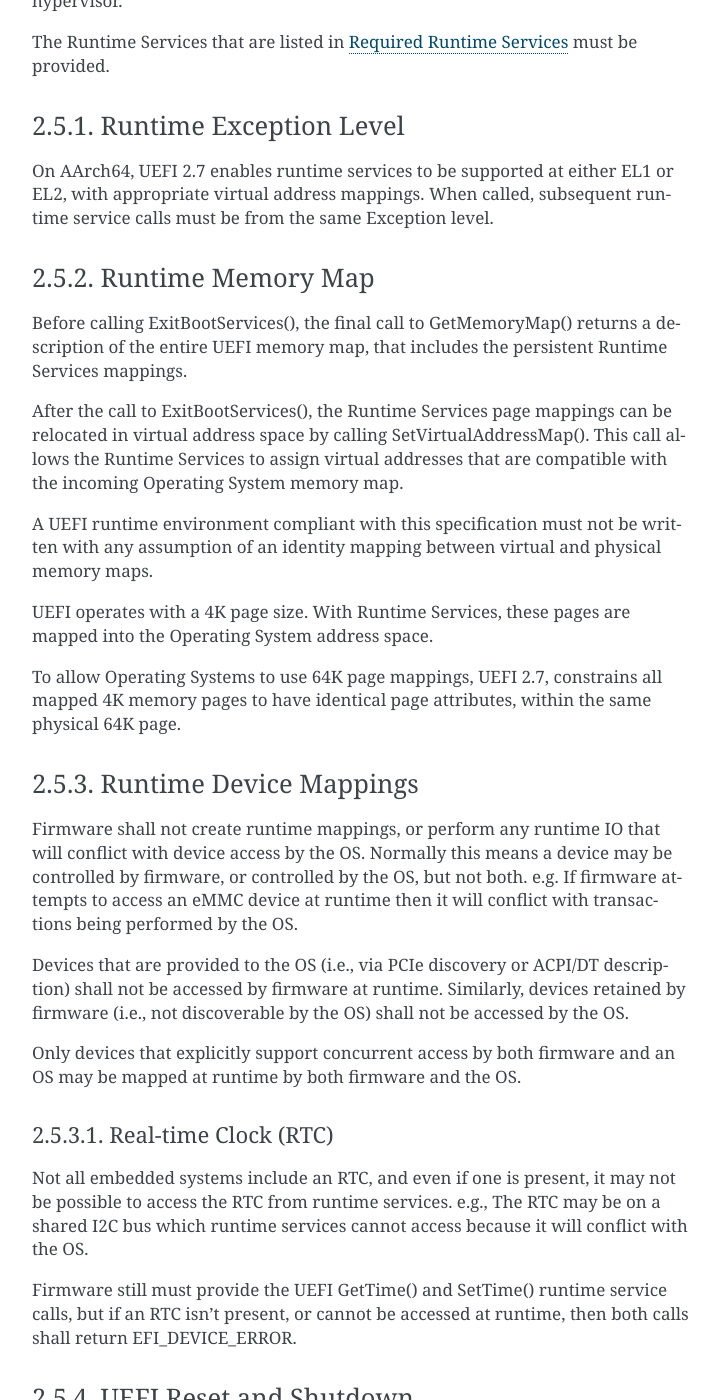
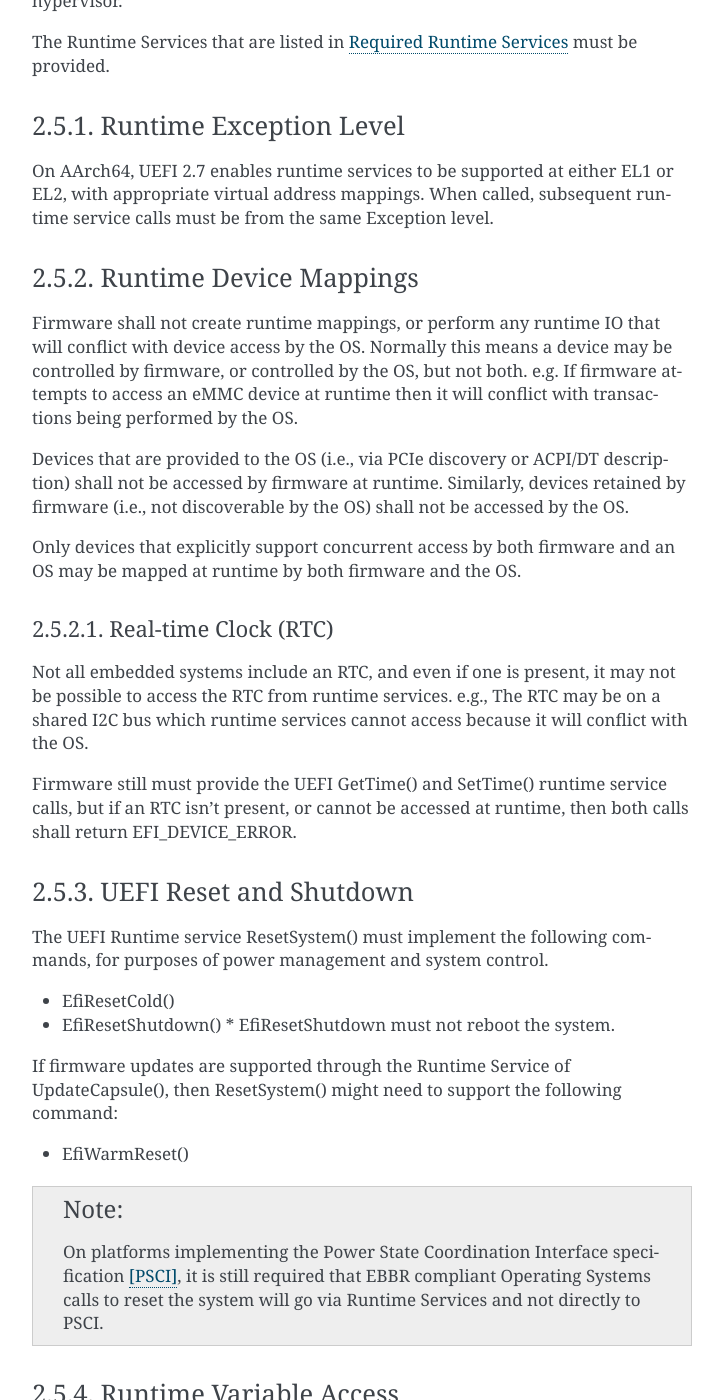
Before and after one commit to ARM-software/ebbr, a Sphinx documentation site: the page built from source/chapter2-uefi.rst, in a window 1280 px wide and 1400 px high, scrolled down 2421 px. Shown: the whole window, without its empty margins (388-1111 px from the left). Built offline with Sphinx 7.4.7, drawn with Linux system fonts in a browser that asks for light colours; some of the changed text lies outside the part shown.

Commit message:
Remove UEFI Runtime Memory Map section
The UEFI spec already covers the requirements on the runtime memory map.
No need to have a whole section on it here.

Signed-off-by: Grant Likely <grant.likely@arm.com>
Reviewed-by: Peter Robinson <pbrobinson@gmail.com>

```diff
--- a/source/chapter2-uefi.rst
+++ b/source/chapter2-uefi.rst
@@ -119,29 +119,6 @@ EL1 or EL2, with appropriate virtual address mappings.
 When called, subsequent runtime service calls must be from the same Exception
 level.
 
-Runtime Memory Map
-------------------
-
-Before calling ExitBootServices(), the final call to GetMemoryMap() returns a
-description of the entire UEFI memory map, that includes the persistent Runtime
-Services mappings.
-
-After the call to ExitBootServices(), the Runtime Services page mappings can be
-relocated in virtual address space by calling SetVirtualAddressMap().
-This call allows the Runtime Services to assign virtual addresses that are
-compatible with the incoming Operating System memory map.
-
-A UEFI runtime environment compliant with this specification must not be
-written with any assumption of an identity mapping between virtual and physical
-memory maps.
-
-UEFI operates with a 4K page size. With Runtime Services, these pages are
-mapped into the Operating System address space.
-
-To allow Operating Systems to use 64K page mappings, UEFI 2.7, constrains all
-mapped 4K memory pages to have identical page attributes, within the same
-physical 64K page.
-
 Runtime Device Mappings
 -----------------------
 
```
